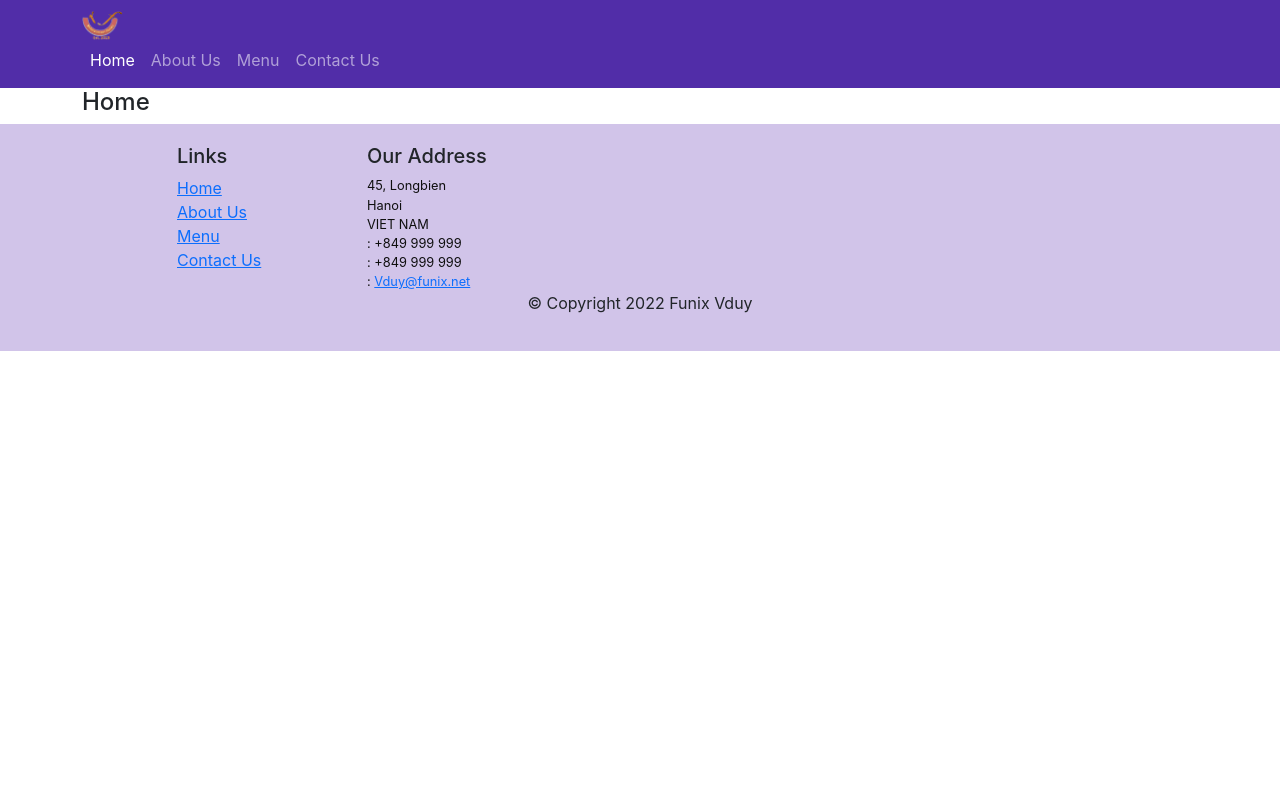
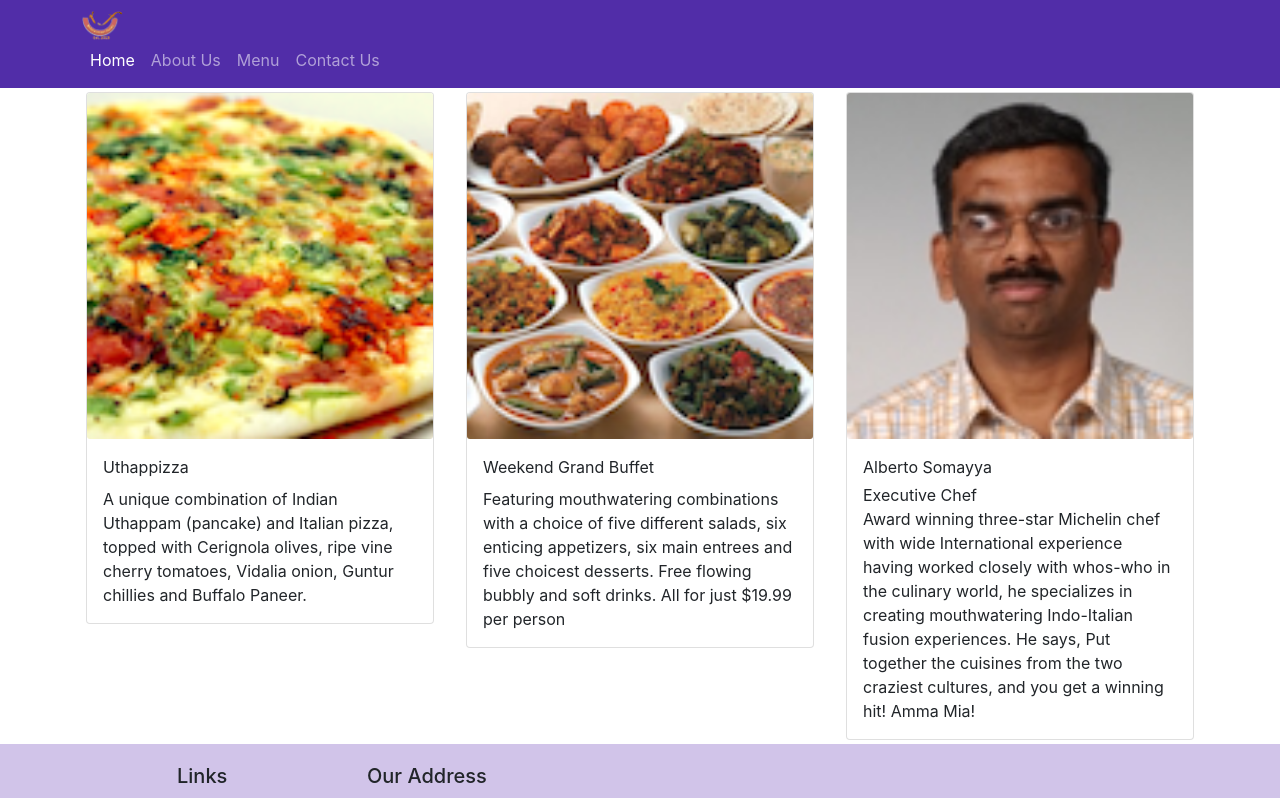
Before and after one commit to VDuy/FUNiXReactJSASM, a React (Create React App) app: page /home in a window 1280 px wide. Shown: the top 798 px of the page. Built offline with nearby package versions, Linux system fonts and the light colour scheme; the HTML template or start-up script is replaced by a standard one.

Commit message:
single page app p2

```diff
--- a/src/components/ContactComponent.js
+++ b/src/components/ContactComponent.js
@@ -1,12 +1,24 @@
 import React from 'react';
-
+import { Breadcrumb, BreadcrumbItem } from 'reactstrap';
+import { Link } from 'react-router-dom';
 function Contact(props) {
     return (
         <div className="container">
             <div className="row row-content">
+                <div className="row">
+                    <Breadcrumb>
+                        <BreadcrumbItem><Link to="/home">Home</Link></BreadcrumbItem>
+                        <BreadcrumbItem active>Contact Us</BreadcrumbItem>
+                    </Breadcrumb>
+                    <div className="col-12">
+                        <h3>Contact Us</h3>
+                        <hr />
+                    </div>
+                </div>
                 <div className="col-12">
                     <h3>Location Information</h3>
                 </div>
+
                 <div className="col-12 col-sm-4 offset-sm-1">
                     <h5>Our Address</h5>
                     <address>
@@ -26,8 +38,8 @@
                     <div className="btn-group" role="group">
                         <a role="button" className="btn btn-primary" href="tel:0983 947 663">
                             <i className="fa fa-phone"></i> Call</a>
-                        <a role="button" className="btn btn-info">
-                            <i className="fa fa-skype"></i> Skype</a>
+                        <a role="button" className="btn btn-info" href="https://www.facebook.com/">
+                            <i className="fa fa-skype"></i> Facebook</a>
                         <a role="button" className="btn btn-success" href="mailto:">
                             <i className="fa fa-envelope-o"></i> Email</a>
                     </div>
--- a/src/components/DishDetailComponent.js
+++ b/src/components/DishDetailComponent.js
@@ -1,7 +1,11 @@
 // eslint-disable-next-line no-unused-vars
 import React, { Component } from "react";
-import { Card, CardImg, CardText, CardBody, CardTitle } from "reactstrap";
-// class DishDetail extends Component {
+import {
+    Card, CardImg, CardText, CardBody,
+    CardTitle, Breadcrumb, BreadcrumbItem
+} from 'reactstrap';
+import { Link } from 'react-router-dom';
+
 function RenderDish({ dish }) {
     return (
         <div className="col-12 col-md-5 m-1">
@@ -43,8 +47,18 @@
         return (
             <div className="container">
                 <div className="row">
+                    <Breadcrumb>
+                        <BreadcrumbItem><Link to='/menu'>Menu</Link></BreadcrumbItem>
+                        <BreadcrumbItem active>{props.dish.name}</BreadcrumbItem>
+                    </Breadcrumb>
+                    <div className="col-12">
+                        <h3>Menu</h3>
+                        <hr />
+                    </div>
+                </div>
+                <div className="row">
                     <RenderDish dish={props.dish} />
-                    <RenderComment comments={props.dish.comments} />
+                    <RenderComment comments={props.comments} />
                 </div>
             </div>
         );
--- a/src/components/HomeComponent.js
+++ b/src/components/HomeComponent.js
@@ -1,9 +1,36 @@
 import React from 'react';
+import { Card, CardImg, CardText, CardBody, CardTitle, CardSubtitle } from 'reactstrap';
 
+
+function RenderCard({ item }) {
+
+    return (
+        <Card>
+            <CardImg src={item.image} alt={item.name} />
+            <CardBody>
+                <CardTitle>{item.name}</CardTitle>
+                {item.designation ? <CardSubtitle>{item.designation}</CardSubtitle> : null}
+                <CardText>{item.description}</CardText>
+            </CardBody>
+        </Card>
+    );
+
+
+}
 function Home(props) {
-    return (
+    return(
         <div className="container">
-            <h4>Home</h4>
+            <div className="row align-items-start">
+                <div className="col-12 col-md m-1">
+                    <RenderCard item={props.dish} />
+                </div>
+                <div className="col-12 col-md m-1">
+                    <RenderCard item={props.promotion} />
+                </div>
+                <div className="col-12 col-md m-1">
+                    <RenderCard item={props.leader} />
+                </div>
+            </div>
         </div>
     );
 }
--- a/src/components/MainComponent.js
+++ b/src/components/MainComponent.js
@@ -1,7 +1,7 @@
 import React, { Component } from 'react';
 
 import Menu from './MenuComponent';
-// import DishDetail from './DishDetailComponent';
+import DishDetail from './DishDetailComponent';
 import { DISHES } from '../shared/dishes';
 import { COMMENTS } from '../shared/comments';
 import { PROMOTIONS } from '../shared/promotions';
@@ -37,6 +37,12 @@
         ></Home>
       )
     }
+    const DishWithId = ({ match }) => {
+      return (
+        <DishDetail dish={this.state.dishes.filter((dish) => dish.id === parseInt(match.params.dishId, 10))[0]}
+          comments={this.state.comments.filter((comment) => comment.dishId === parseInt(match.params.dishId, 10))} />
+      );
+    };
     return (
       <div>
         <Header></Header>
@@ -44,13 +50,10 @@
           <Route path="/home" component={Homepage}></Route>
           <Route exact path="/menu" component={() => <Menu dishes={this.state.dishes} />} ></Route>
           <Route exact path="/contactus" component={Contact} />
+          <Route path='/menu/:dishId' component={DishWithId} />
           <Redirect to="/home"></Redirect>
-
-          {/* <Menu dishes={this.state.dishes} onClick={(dishId) => this.onDishSelect(dishId)} />
-    <DishDetail dish={this.state.dishes.filter((dish) => dish.id === this.state.selectedDish)[0]} />
-    > */}
         </Switch>
-        <Footer></Footer>
+        <Footer/>
       </div >
     )
   }
--- a/src/components/MenuComponent.js
+++ b/src/components/MenuComponent.js
@@ -1,16 +1,18 @@
 import React from 'react';
 import {
     Card, CardImg, CardImgOverlay,
-    CardTitle
+    CardTitle, Breadcrumb, BreadcrumbItem
 } from 'reactstrap';
-
+import { Link } from 'react-router-dom';
 function RenderMenuItem({ dish, onClick }) {
     return (
         <Card>
-            <CardImg width="100%" src={dish.image} alt={dish.name} />
-            <CardImgOverlay>
-                <CardTitle>{dish.name}</CardTitle>
-            </CardImgOverlay>
+            <Link to={`/menu/${dish.id}`} >
+                <CardImg width="100%" src={dish.image} alt={dish.name} />
+                <CardImgOverlay>
+                    <CardTitle>{dish.name}</CardTitle>
+                </CardImgOverlay>
+            </Link>
         </Card>
     );
 }
@@ -27,6 +29,16 @@
     return (
         <div className="container">
             <div className="row">
+                <Breadcrumb>
+                    <BreadcrumbItem><Link to='/home'>Home</Link></BreadcrumbItem>
+                    <BreadcrumbItem active>Menu</BreadcrumbItem>
+                </Breadcrumb>
+                <div className="col-12">
+                    <h3>Menu</h3>
+                    <hr />
+                </div>
+            </div>
+            <div className="row">
                 {menu}
             </div>
         </div>
```
